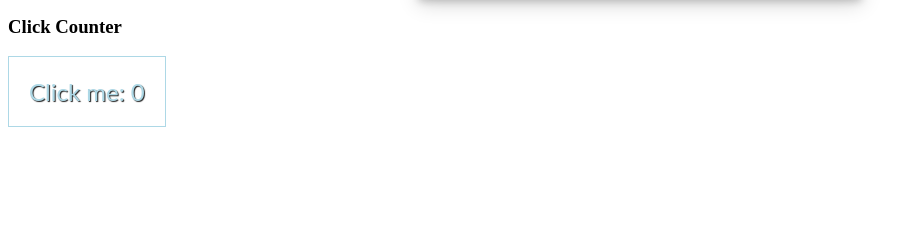
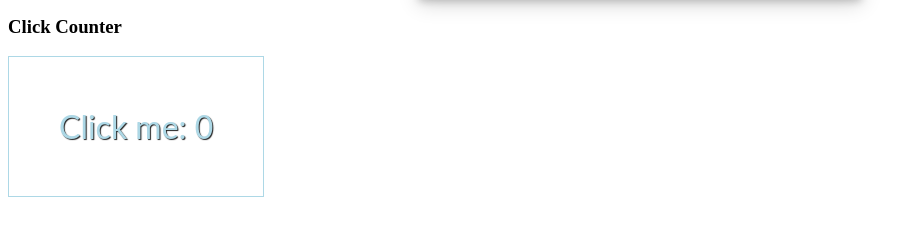
Before and after one commit to Ram-7401/Digital-Clock, a plain HTML site: page Digital clock/index.html in a window 1280 px wide. Shown: the part 198-434 px from the top of the page, without its empty margins (0-923 px from the left). Drawn offline with Linux system fonts and the light colour scheme.

Commit message:
Update styles.css

```diff
--- a/Digital clock/styles.css
+++ b/Digital clock/styles.css
@@ -14,12 +14,12 @@
 
 
 button {
-  padding: 20px;
+  padding: 50px;
   background: transparent;
   margin: auto;
   text-shadow: 1px 1px 1px #202020;
   font-family: "Lato", sans-serif;
-  font-size: 18pt;
+  font-size: 32px;
   border: 1px solid lightblue;
   color: lightblue;
 }
```
